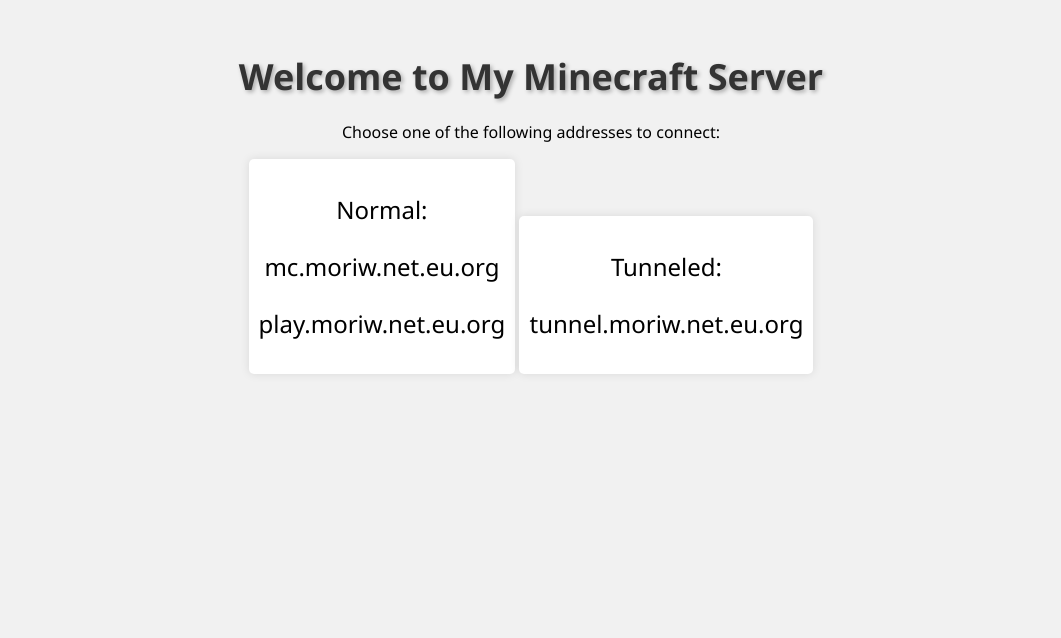
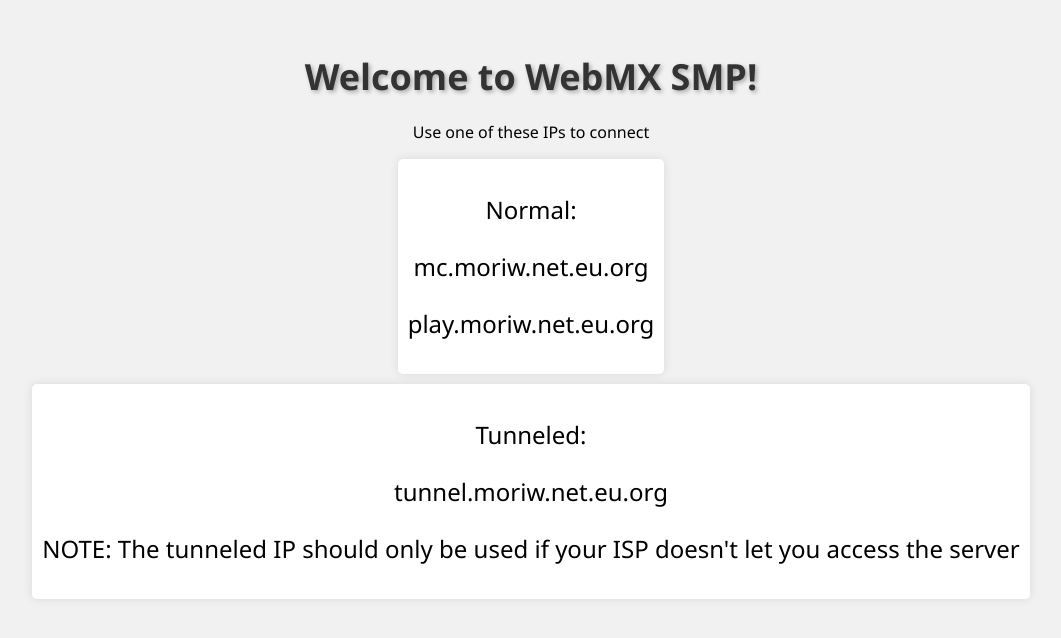
Before and after one commit to WebMXsmp/webmxsmp.github.io, a plain HTML site: page index.html in a window 1280 px wide. Shown: the whole page, without its empty margins (109-1170 px from the left). Drawn offline with Linux system fonts and the light colour scheme.

Commit message:
Website completedd

```diff
--- a/index.html
+++ b/index.html
@@ -27,8 +27,8 @@
     </style>
 </head>
 <body>
-    <h1>Welcome to My Minecraft Server</h1>
-    <p>Choose one of the following addresses to connect:</p>
+    <h1>Welcome to WebMX SMP!</h1>
+    <p>Use one of these IPs to connect</p>
     <div class="server-address">
         <p>Normal:</p>
         <p>mc.moriw.net.eu.org</p>
@@ -37,6 +37,7 @@
     <div class="server-address">
         <p>Tunneled:</p>
         <p>tunnel.moriw.net.eu.org</p>
+        <p>NOTE: The tunneled IP should only be used if your ISP doesn't let you access the server</p>
     </div>
 </body>
 </html>
```
